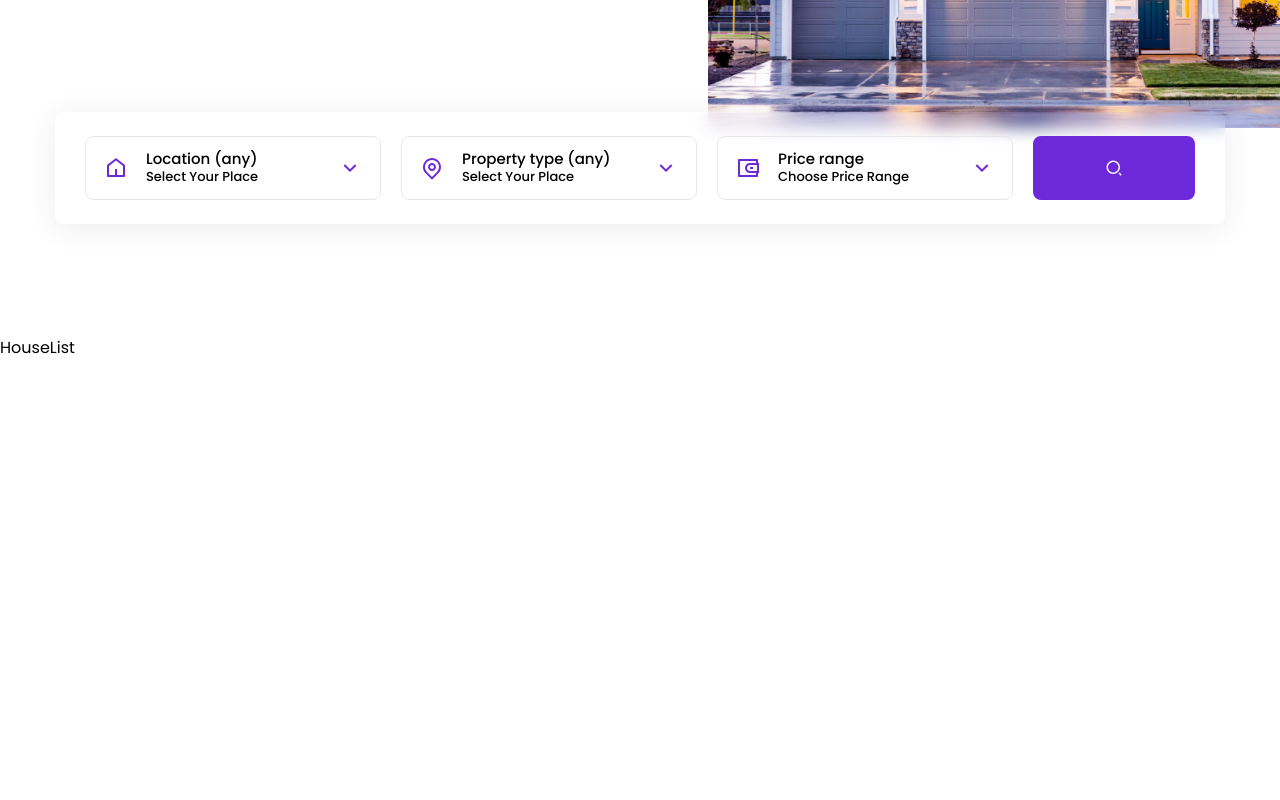
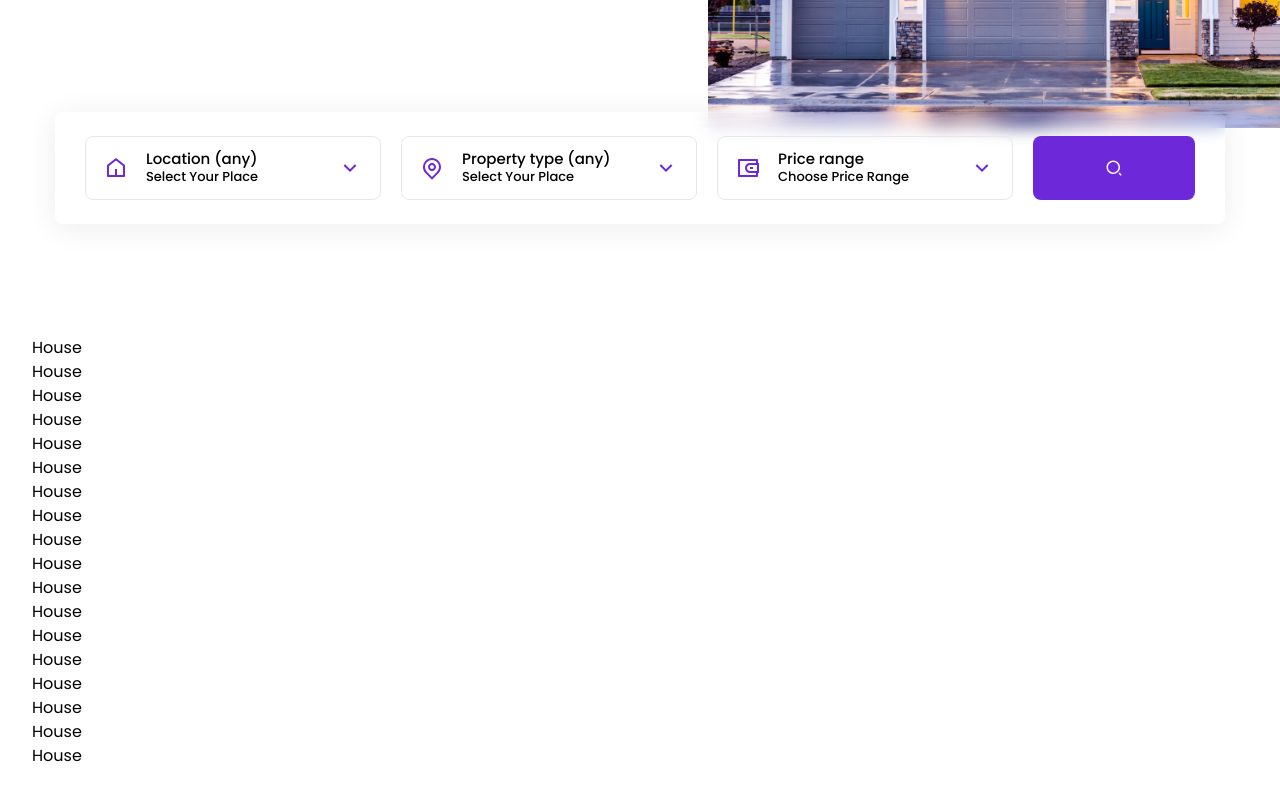
Before and after one commit to MohamedAmineNasri/UrbanUtopia, a React (Vite) app in the folder FrontEnd/: page / in a window 1280 px wide. Shown: the part 542-1342 px from the top of the page. Built offline with nearby package versions, Linux system fonts and the light colour scheme.

Commit message:
House List

```diff
--- a/FrontEnd/src/components/House.jsx
+++ b/FrontEnd/src/components/House.jsx
@@ -1,4 +1,3 @@
-
 const House = () => {
   return (
     <div>House</div>
--- a/FrontEnd/src/components/HouseList.jsx
+++ b/FrontEnd/src/components/HouseList.jsx
@@ -1,7 +1,28 @@
+import { useContext } from 'react'
+import {HouseContext} from './HouseContext'
+
+import House from './House'
+import { Link }  from 'react-router-dom'
+import { ImSpinner2 } from 'react-icons/im'
 
 const HouseList = () => {
+  const { houses, loading } = useContext(HouseContext)
+
+  console.log(houses)
   return (
-    <div>HouseList</div>
+    <section className='mb-20'>
+      <div className="container max-auto">
+        <div>
+          {houses.map((house, index) => {
+            return (
+              <Link to={`/property/${house.id}`} key={index}>
+                <House house={house}/>
+              </Link>
+            )
+          })}
+        </div>
+      </div>
+    </section>
   )
 }
 
```
